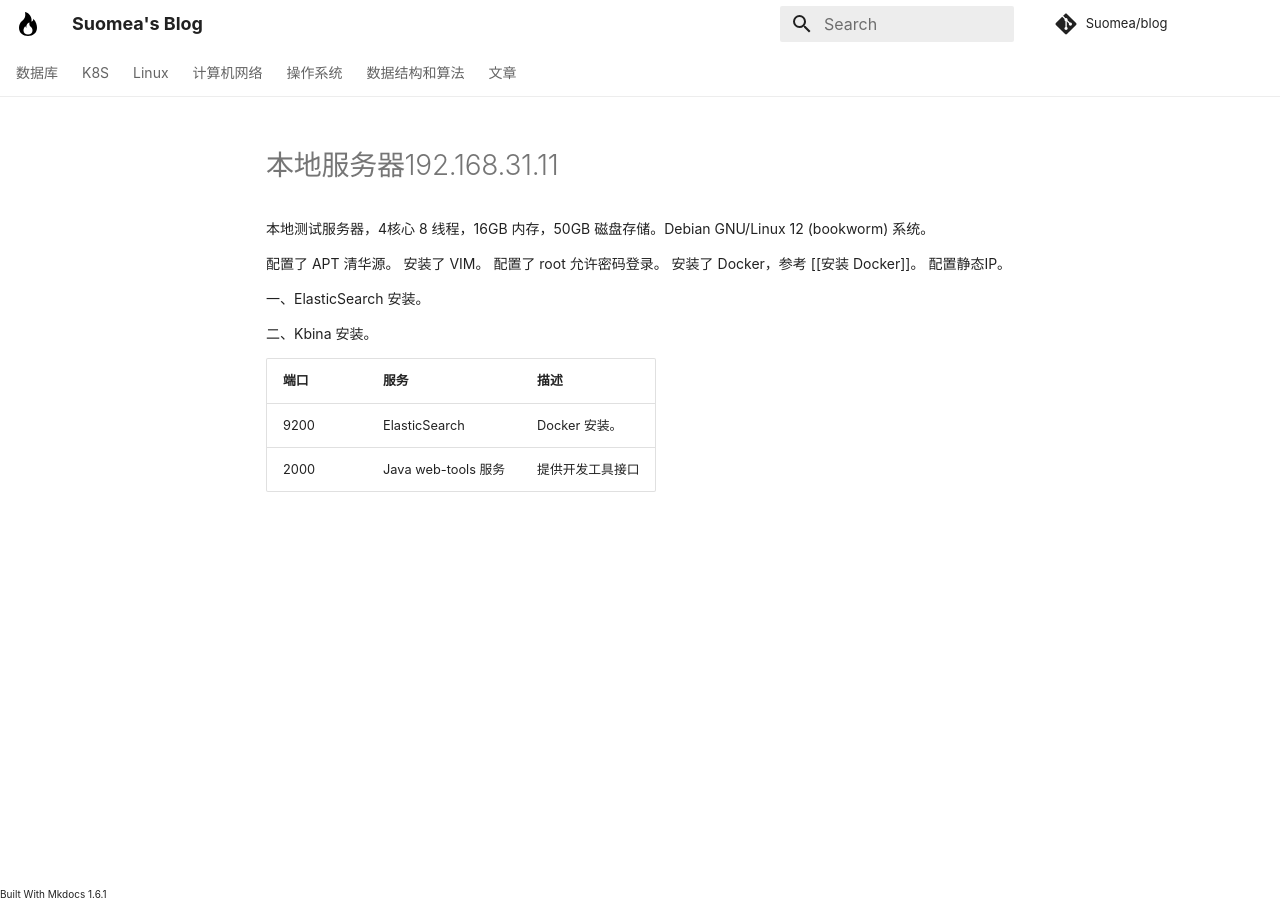
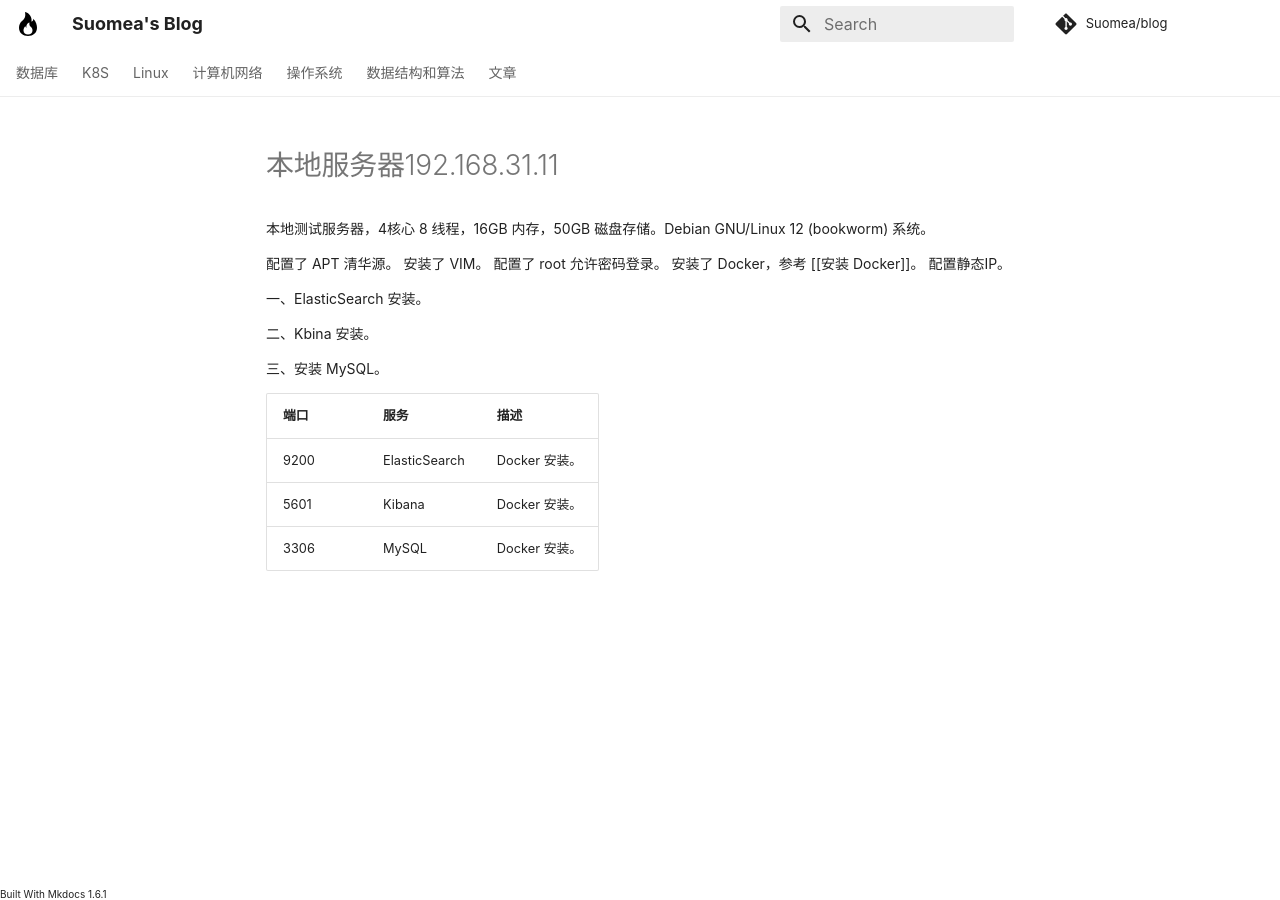
Before and after one commit to Suomea/blog, an MkDocs documentation site: the page built from docs/Server/本地服务器192.168.31.11.md, in a window 1280 px wide. Built offline with MkDocs 1.6.1 and Material for MkDocs 9.7.7, drawn with Linux system fonts in a browser that asks for light colours; some web fonts are replaced; comment, search, counter and statistics services are not loaded.

Commit message:
update C post.

```diff
--- a/docs/Server/本地服务器192.168.31.11.md
+++ b/docs/Server/本地服务器192.168.31.11.md
@@ -10,9 +10,11 @@
 
 二、Kbina 安装。
 
+三、安装 MySQL。
 
 
-| 端口   | 服务                | 描述         |
-| ---- | ----------------- | ---------- |
-| 9200 | ElasticSearch     | Docker 安装。 |
-| 2000 | Java web-tools 服务 | 提供开发工具接口   |
+| 端口   | 服务            | 描述         |
+| ---- | ------------- | ---------- |
+| 9200 | ElasticSearch | Docker 安装。 |
+| 5601 | Kibana        | Docker 安装。 |
+| 3306 | MySQL         | Docker 安装。 |
```
Also changed, not shown: docs/MySQL/安装 MySQL.md (+3 -2 lines), 1 other file.
